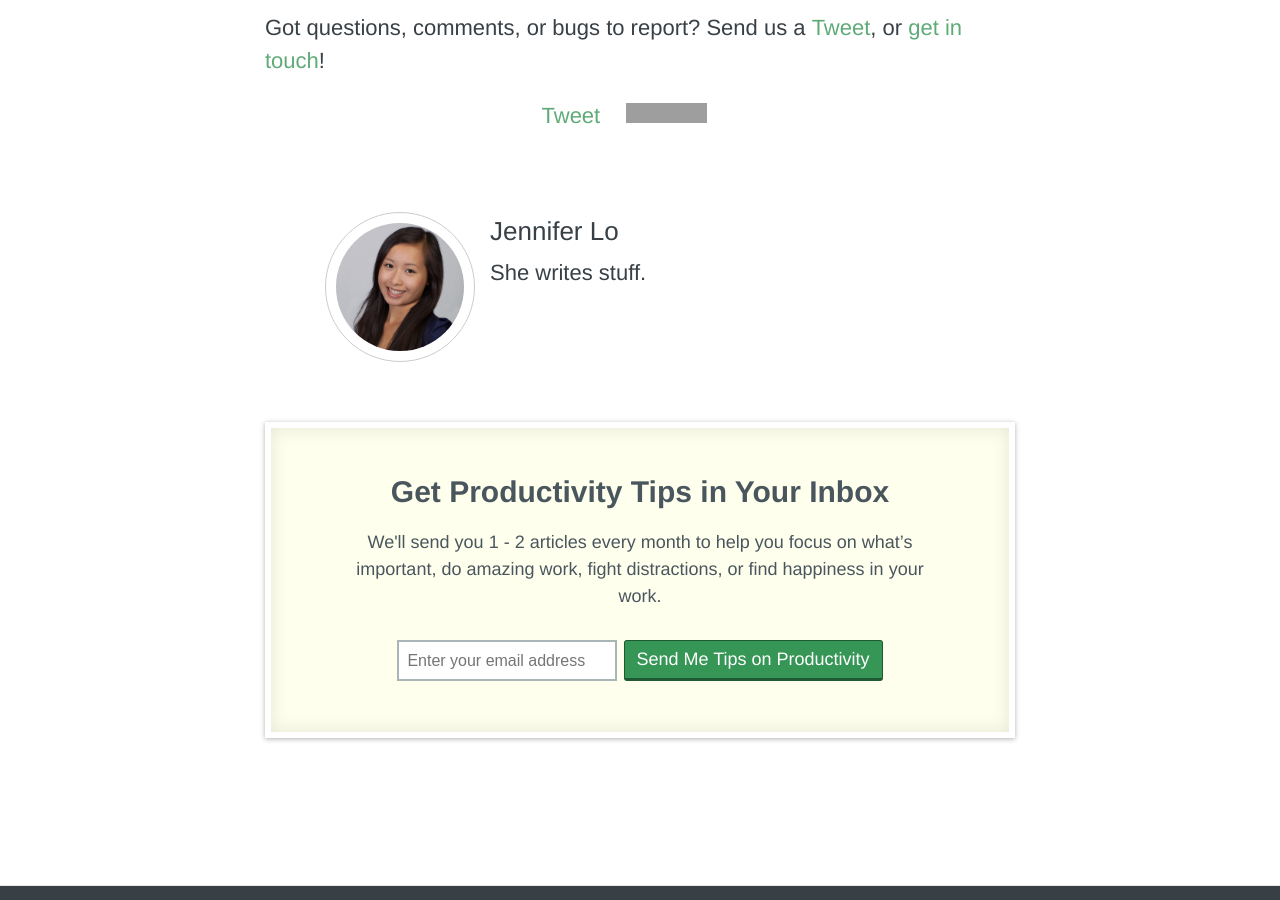
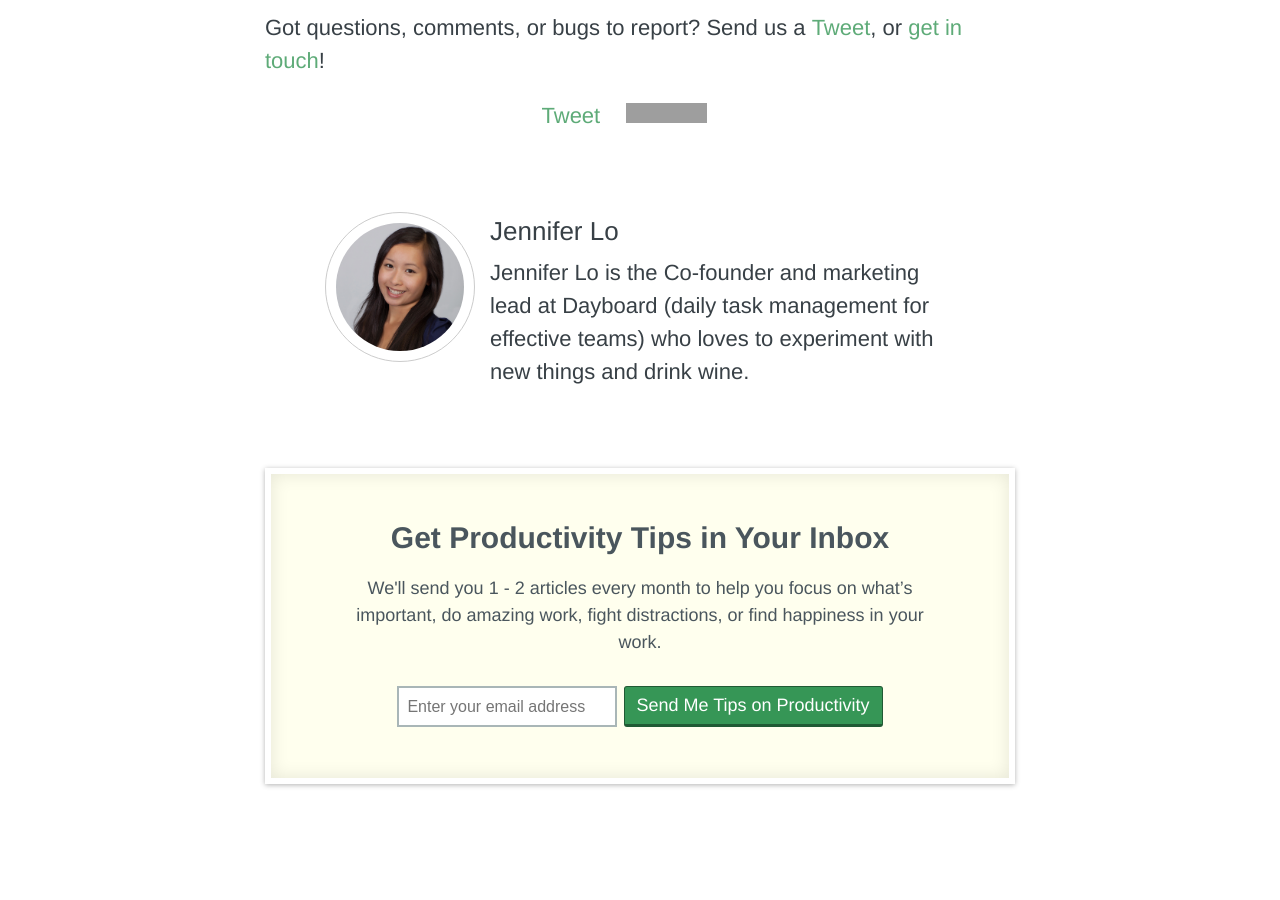
Before and after one commit to dayboard/blog, a Jekyll site: the page built from _posts/tumblr/2014-10-27-plan-tasks-for-tomorrow-and-see-last-14-day-progress.html, in a window 1280 px wide and 900 px high, scrolled down 2081 px. Built offline with Jekyll 4.4.1, drawn with Linux system fonts in a browser that asks for light colours; nearby versions of some CDN libraries; comment, search, counter and statistics services are not loaded; grey boxes are pictures that could not be loaded.

Commit message:
Added author bios to each author

```diff
--- a/_config.yml
+++ b/_config.yml
@@ -20,12 +20,12 @@
     display_name: "Jennifer"
     avatar_url: "/blog/assets/images/avatars/jenn.jpg"
     bio: >
-      She writes stuff.
+      Jennifer Lo is the Co-founder and marketing lead at Dayboard (daily task management for effective teams) who loves to experiment with new things and drink wine.
     twitter: jennlo_
   john:
     name: "John Chan"
     display_name: "John"
     avatar_url: "/blog/assets/images/avatars/john.jpg"
     bio: >
-      He's awesome.
+      John Chan is the Co-founder and product lead at Dayboard (daily task management for effective teams) who loves to build cool stuff and binge play video games.
     twitter: jtcchan
```
